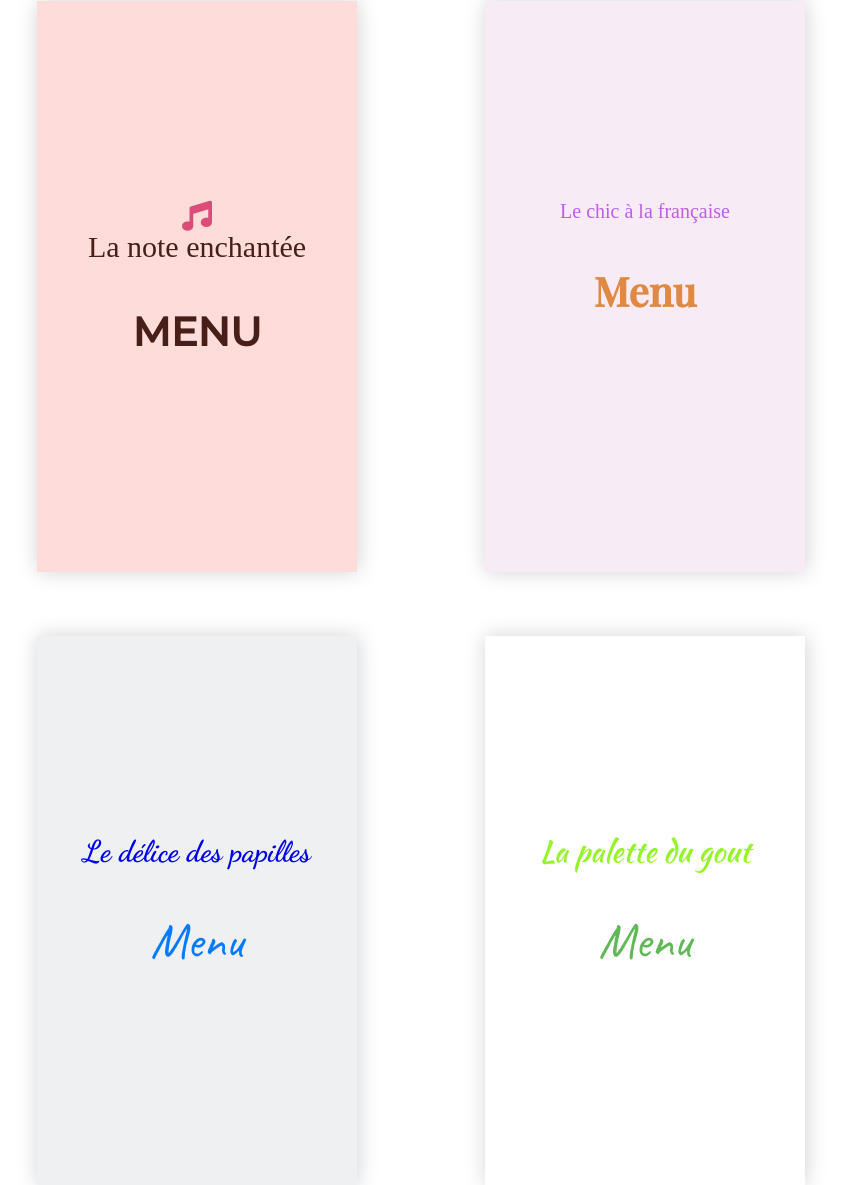
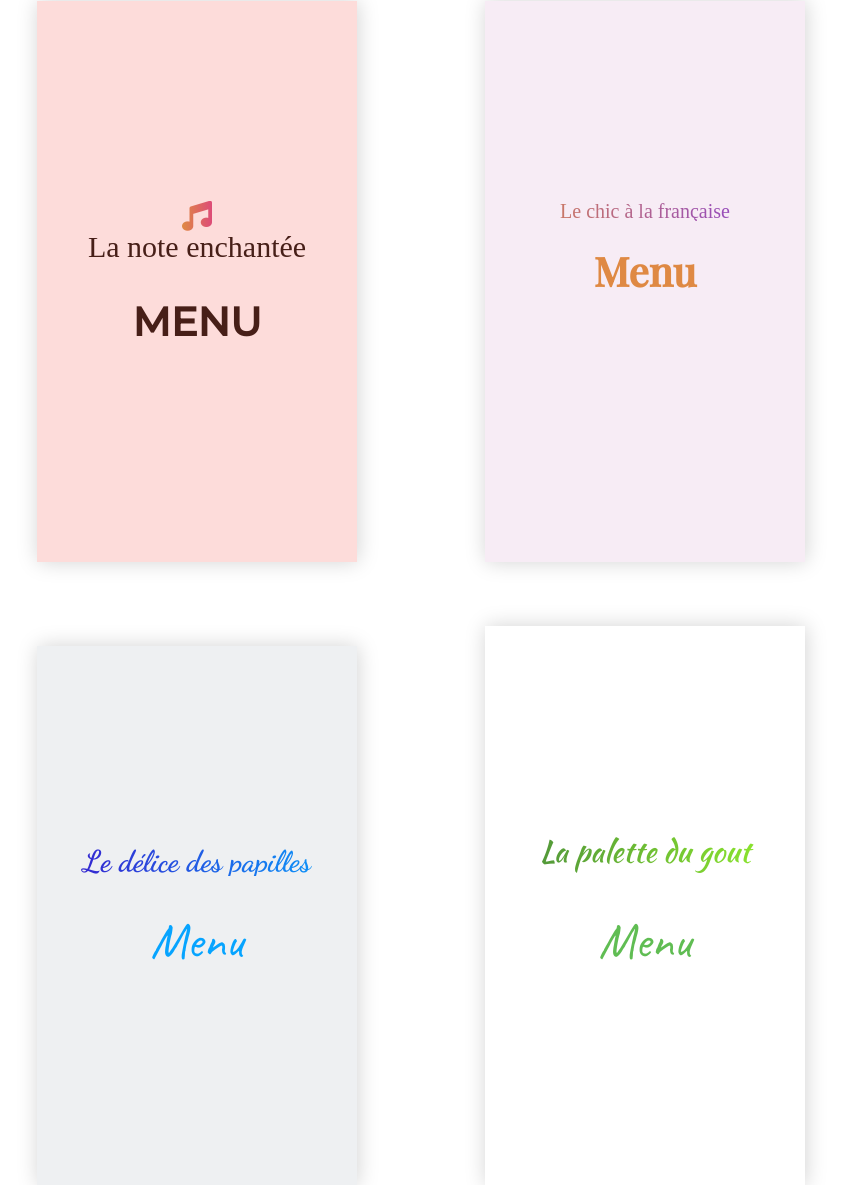
Before and after one commit to Manaile/Projet3, a plain HTML site: page index.html in a window 1280 px wide. Shown: the part 194-1379 px from the top of the page, without its empty margins (219-1062 px from the left). Drawn offline with nearby package versions, Linux system fonts and the light colour scheme; files that its build step writes are made by us from their sources; a web font is replaced by a local one.

Commit message:
style(main):change color to color gradient

```diff
--- a/css/style.css
+++ b/css/style.css
@@ -99,7 +99,9 @@ main{                                                                       /*mi
     justify-content: center;
 }
 .fa-music{
-    color: rgb(221, 76, 120);
+    -webkit-background-clip: text;
+    -webkit-text-fill-color: transparent;
+    background-image: -webkit-linear-gradient(180deg,rgb(221, 76, 120),rgb(223, 138, 67));
 }
 article a{                                                                  /*lien non soulignés dans le main*/
 text-decoration: none;
@@ -129,38 +131,46 @@ main>*:nth-child(1) h2{                                                    /*tit
     color: rgb(71, 31, 24);
     font-weight: bold;
     font-size: 40px;
-    margin-top: 50px;
+    margin-top: 40px;
 }
 main>*:nth-child(2) h3{                                                    /*titre secondaire du 2nd menu*/
     font-family: 'Croissant One';
     font-size: 20px;
-    color: rgb(189, 93, 233);
+    -webkit-background-clip: text;
+    -webkit-text-fill-color: transparent;
+    background-image: -webkit-linear-gradient(180deg,rgb(129, 58, 223),rgb(223, 138, 67));
 }
 main>*:nth-child(2) h2{                                                         /*titre principal du 2nd menu*/
-    font-family:'Playfair Display' ;
+    font-family:'Playfair Display';
     color: rgb(223, 137, 67);
     font-weight: bold;
     font-size: 40px;
-    margin-top: 50px;
+    margin-top: 30px;
 }
 main>*:nth-child(3) h3{                                                     /*titre secondaire du 3eme menu*/
     font-family: 'Dancing Script';
+    -webkit-background-clip: text;
+    -webkit-text-fill-color: transparent;
+    background-image: -webkit-linear-gradient(180deg,rgb(6, 164, 255),rgb(59, 20, 201));
 }
 main>*:nth-child(3) h2{                                                     /*titre principal du 3eme menu*/
     font-family: 'Caveat';
-    color: rgb(6, 122, 255);
     font-size: 50px;
-    margin-top: 50px;
+    margin-top: 40px;
+    color: rgb(6, 164, 255);
 }
 main>*:nth-child(4) h3{                                                        /*titre principal du 4eme menu*/
     font-family: 'Kaushan Script';
-    color: rgb(150, 243, 43);
+    padding: 10px;
+    -webkit-background-clip: text;
+    -webkit-text-fill-color: transparent;
+    background-image: -webkit-linear-gradient(180deg,rgb(150, 243, 43),rgb(69, 134, 60));
 }
 main>*:nth-child(4) h2{                                                       /*titre secondaire du 4eme menu*/
     font-family: 'Caveat';
-    color: rgb(97, 184, 87);
+    color: rgb(96, 189, 83);
     font-size: 50px;
-    margin-top: 50px;
+    margin-top: 40px;
 }
 main>*:nth-child(1){                                                            /*couleur de fond du 1er menu*/
     background-color:rgb(253, 220, 218) ;
```
